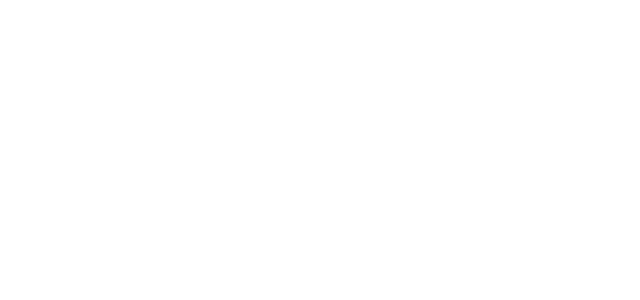
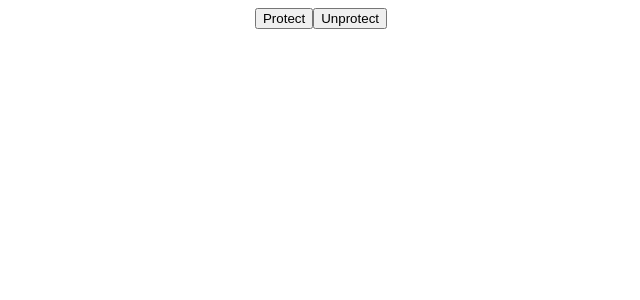
Before and after one commit to Leeharim-korean/nooks-with-nomadcoder, a React (Create React App) app: page / in a window 1280 px wide. Shown: the top 300 px of the page, without its empty margins (319-959 px from the left). Built offline with nearby package versions, Linux system fonts and the light colour scheme.

Commit message:
#2.3 usePreventLeave not using hooks but still Functional Programming

```diff
--- a/src/index.js
+++ b/src/index.js
@@ -1,10 +1,27 @@
-import React, { useEffect } from "react";
+// import React, { useEffect } from "react";
 import ReactDOM from "react-dom";
 
 import "./styles.css";
 
+const usePreventLeave = () => {
+  const listener = (event) => {
+    event.preventDefault();
+    event.returnValue = "";
+  };
+  const enablePrevent = () => window.addEventListener("beforeunload", listener);
+  const disablePrevent = () =>
+    window.removeEventListener("beforeunload", listener);
+  return { enablePrevent, disablePrevent };
+};
+
 const App = () => {
-  return <div className="App"></div>;
+  const { enablePrevent, disablePrevent } = usePreventLeave();
+  return (
+    <div className="App">
+      <button onClick={enablePrevent}>Protect</button>
+      <button onClick={disablePrevent}>Unprotect</button>
+    </div>
+  );
 };
 
 const rootElement = document.getElementById("root");
```
